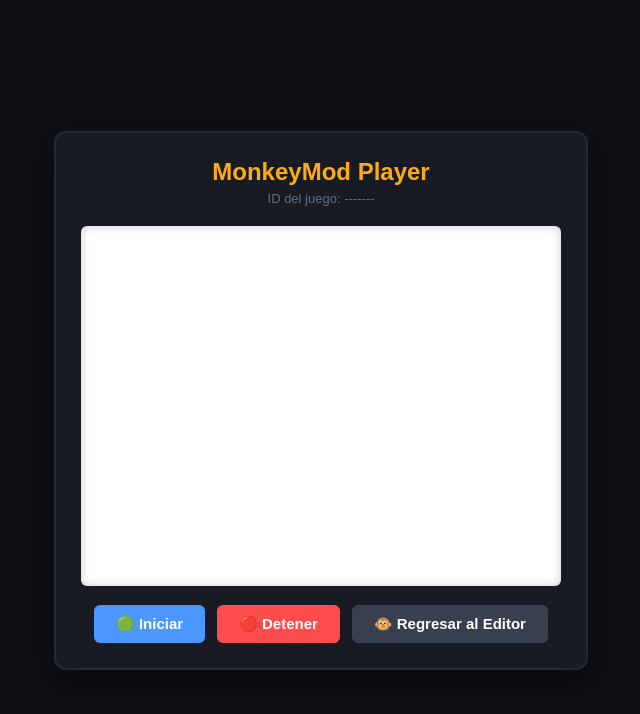
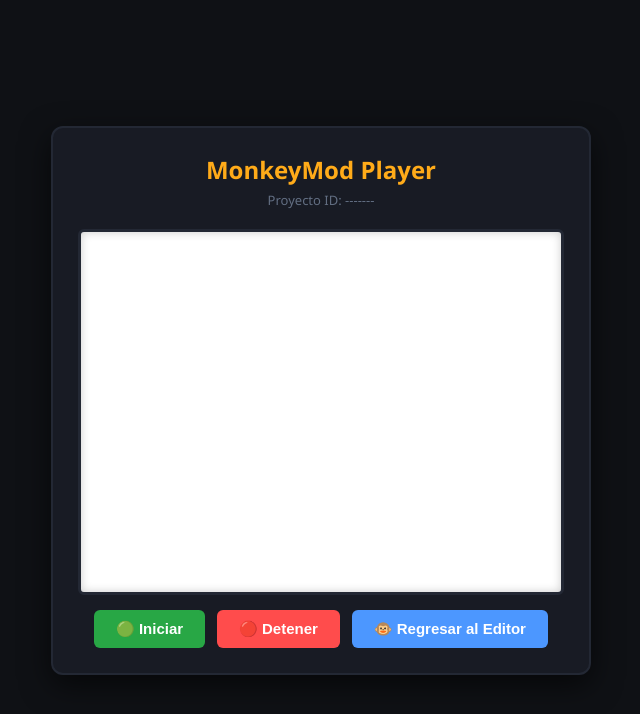
Before and after one commit to anyelo888ra-ux/monkeymod, a plain HTML site: page play.html in a window 1280 px wide. Both pictures are taken after a click on the button "🟢 Iniciar". Shown: the whole page, without its empty margins (319-959 px from the left). Drawn offline with Linux system fonts and the light colour scheme.

Commit message:
Refactor play.html for improved styling and structure

```diff
--- a/play.html
+++ b/play.html
@@ -4,27 +4,76 @@
     <meta charset="UTF-8">
     <meta name="viewport" content="width=device-width, initial-scale=1.0">
     <title>🐵 MonkeyMod - Modo Jugador</title>
-    <script src="scratch-vm.js"></script>
     <style>
-        body { font-family: sans-serif; background-color: #0f1115; color: white; margin: 0; display: flex; flex-direction: column; align-items: center; justify-content: center; height: 100vh; overflow: hidden; }
-        .player-box { background-color: #181b24; padding: 25px; border-radius: 12px; border: 2px solid #232834; box-shadow: 0 10px 30px rgba(0,0,0,0.6); text-align: center; }
+        body {
+            font-family: 'Segoe UI', Tahoma, Geneva, Verdana, sans-serif;
+            background-color: #0f1115;
+            color: white;
+            margin: 0;
+            display: flex;
+            flex-direction: column;
+            align-items: center;
+            justify-content: center;
+            height: 100vh;
+            overflow: hidden;
+        }
+        .player-box {
+            background-color: #181b24;
+            padding: 25px;
+            border-radius: 12px;
+            border: 2px solid #232834;
+            box-shadow: 0 10px 30px rgba(0,0,0,0.6);
+            text-align: center;
+        }
         h1 { color: #ffab19; margin: 0 0 5px 0; font-size: 24px; }
-        #stage-canvas { background-color: #ffffff; border-radius: 6px; width: 480px; height: 360px; box-shadow: inset 0 0 10px rgba(0,0,0,0.2); }
+        .stage-container {
+            width: 480px;
+            height: 360px;
+            background-color: #ffffff;
+            border-radius: 6px;
+            border: 3px solid #232834;
+            position: relative;
+            overflow: hidden;
+            box-shadow: inset 0 0 10px rgba(0,0,0,0.2);
+            margin: 0 auto;
+        }
+        #monkey-player {
+            font-size: 50px;
+            position: absolute;
+            top: 155px;
+            left: 215px;
+            transition: all 0.2s ease-out;
+            line-height: 1;
+            transform-origin: center;
+        }
         .controls { margin-top: 15px; display: flex; gap: 12px; justify-content: center; }
-        button { background-color: #232834; border: none; color: white; padding: 10px 22px; font-weight: bold; border-radius: 6px; cursor: pointer; font-size: 15px; }
-        button.flag { background-color: #4c97ff; }
+        button {
+            background-color: #232834;
+            border: none;
+            color: white;
+            padding: 10px 22px;
+            font-weight: bold;
+            border-radius: 6px;
+            cursor: pointer;
+            font-size: 15px;
+            transition: all 0.2s ease;
+        }
+        button.flag { background-color: #28a745; }
         button.stop { background-color: #ff4c4c; }
-        button:hover { opacity: 0.9; }
-        .btn-back { background-color: #3a3f50; }
+        button:hover { opacity: 0.9; transform: translateY(-1px); }
+        button:active { transform: translateY(0); }
+        .btn-back { background-color: #4c97ff; }
     </style>
 </head>
 <body>
 
     <div class="player-box">
         <h1 id="title">MonkeyMod Player</h1>
-        <p id="sub-id" style="color: #626e82; margin: 0 0 20px 0; font-size: 13px;">ID del juego: -------</p>
+        <p id="sub-id" style="color: #626e82; margin: 0 0 20px 0; font-size: 13px;">Proyecto ID: -------</p>
 
-        <canvas id="stage-canvas" width="480" height="360"></canvas>
+        <div class="stage-container">
+            <div id="monkey-player">🐵</div>
+        </div>
 
         <div class="controls">
             <button id="green-flag" class="flag">🟢 Iniciar</button>
@@ -34,27 +83,95 @@
     </div>
 
     <script>
+        document.addEventListener('DOMContentLoaded', () => {
+            // --- LECTURA DE IDENTIFICADOR WEB ---
             const urlParams = new URLSearchParams(window.location.search);
             const projectId = urlParams.get('id');
 
             if (projectId) {
-            document.getElementById('sub-id').innerText = `ID Único del Proyecto: ${projectId}`;
+                document.getElementById('sub-id').innerText = `Proyecto ID: ${projectId}`;
             }
 
             document.getElementById('btn-back').addEventListener('click', () => {
                 window.location.href = `edit.html?id=${projectId || ''}`;
             });
 
-        // Inicialización nativa del reproductor
-        const vm = new VirtualMachine();
-        const canvas = document.getElementById('stage-canvas');
-        if (window.ScratchStorage) vm.attachStorage(new window.ScratchStorage());
-        if (window.ScratchRender) vm.attachRenderer(new window.ScratchRender(canvas));
-        if (window.AudioEngine) vm.attachAudioEngine(new window.AudioEngine());
+            // --- REPRODUCTOR DEL MOTOR NATIVO ---
+            const monkey = document.getElementById('monkey-player');
+            let posX = 215;
+            let posY = 155;
+            let rotation = 0;
+            let intervalId = null;
 
-        document.getElementById('green-flag').addEventListener('click', () => vm.greenFlag());
-        document.getElementById('stop-all').addEventListener('click', () => vm.stopAll());
-        vm.start();
+            function runSavedScript() {
+                if (!projectId) return;
+
+                const rawData = localStorage.getItem(`monkey_project_${projectId}`);
+                if (!rawData) {
+                    alert("No hay ningún script guardado para este proyecto. Crea uno en el editor.");
+                    return;
+                }
+
+                try {
+                    const blocks = JSON.parse(rawData);
+                    if (!blocks || blocks.length === 0) return;
+
+                    blocks.forEach(block => {
+                        const action = block.action;
+                        const customScript = block.script;
+
+                        if (customScript) {
+                            try {
+                                const runCustom = new Function('posX', 'posY', 'rotation', 'monkey', customScript);
+                                runCustom(posX, posY, rotation, monkey);
+                            } catch (err) {
+                                console.error("Error en bloque personalizado:", err);
+                            }
+                        } else {
+                            if (action === 'move') {
+                                const steps = parseInt(block.value) || 10;
+                                posX += steps;
+                                if (posX > 420) posX = 0;
+                                monkey.style.left = posX + 'px';
+                            } else if (action === 'rotate') {
+                                const deg = parseInt(block.value) || 15;
+                                rotation += deg;
+                                monkey.style.transform = `rotate(${rotation}deg)`;
+                            } else if (action === 'jump') {
+                                posX = Math.floor(Math.random() * 400);
+                                posY = Math.floor(Math.random() * 280);
+                                monkey.style.left = posX + 'px';
+                                monkey.style.top = posY + 'px';
+                            } else if (action === 'reset') {
+                                posX = 215;
+                                posY = 155;
+                                rotation = 0;
+                                monkey.style.left = posX + 'px';
+                                monkey.style.top = posY + 'px';
+                                monkey.style.transform = `rotate(0deg)`;
+                            }
+                        }
+                    });
+                } catch(e) {
+                    console.error("Error al ejecutar script guardado:", e);
+                }
+            }
+
+            document.getElementById('green-flag').addEventListener('click', () => {
+                if (intervalId) clearInterval(intervalId);
+                runSavedScript();
+            });
+
+            document.getElementById('stop-all').addEventListener('click', () => {
+                if (intervalId) clearInterval(intervalId);
+                posX = 215;
+                posY = 155;
+                rotation = 0;
+                monkey.style.left = posX + 'px';
+                monkey.style.top = posY + 'px';
+                monkey.style.transform = `rotate(0deg)`;
+            });
+        });
     </script>
 </body>
 </html>
```
Lines whose indentation alone changed are shown as unchanged.
